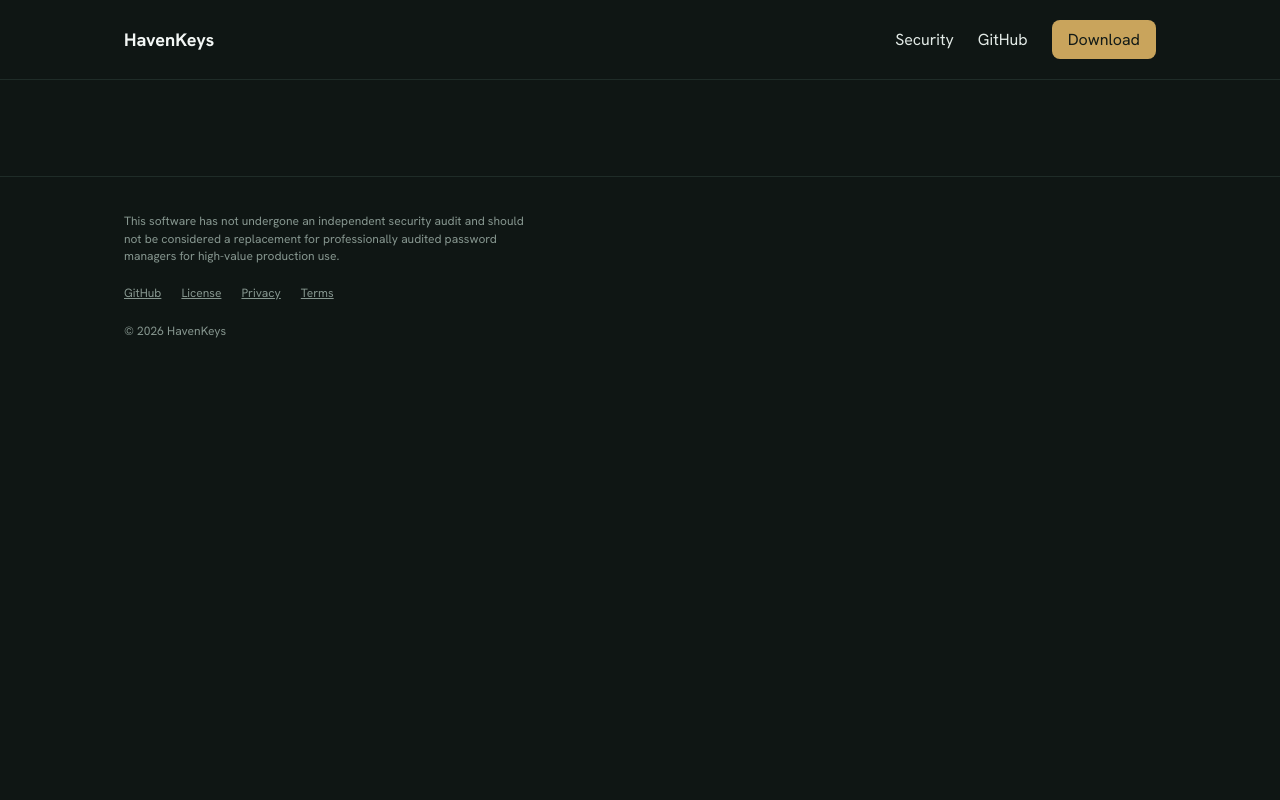
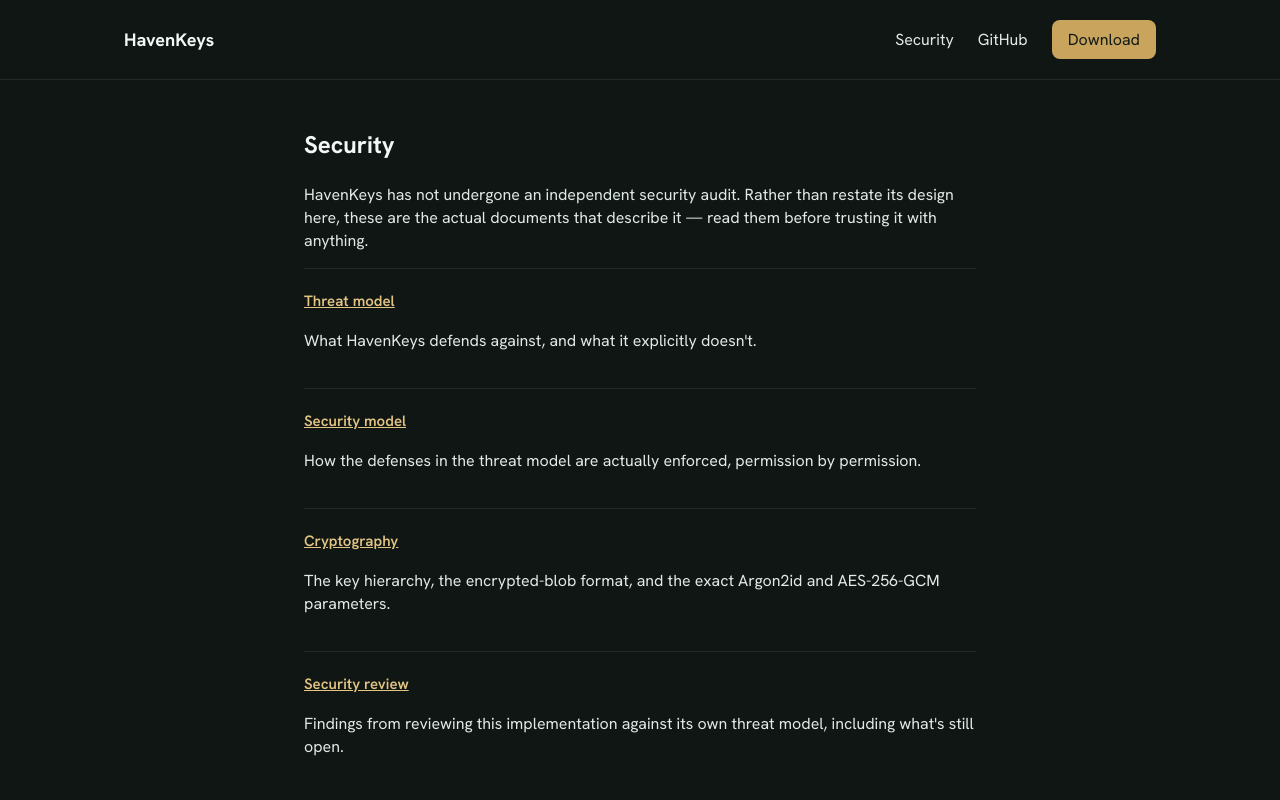
Before and after one commit to rochasamuel/havenkeys, a React (Vite) app in the folder apps/web/: page /security in a window 1280 px wide. Shown: the top 800 px of the page. Built offline with nearby package versions, Linux system fonts and the light colour scheme.

Commit message:
feat(web): add the security page

```diff
--- a/apps/web/src/App.tsx
+++ b/apps/web/src/App.tsx
@@ -3,6 +3,7 @@
 import { Footer } from "./components/Footer";
 import { Home } from "./pages/Home";
 import { Download } from "./pages/Download";
+import { Security } from "./pages/Security";
 
 export function App() {
   return (
@@ -12,6 +13,7 @@
         <Routes>
           <Route path="/" element={<Home />} />
           <Route path="/download" element={<Download />} />
+          <Route path="/security" element={<Security />} />
         </Routes>
       </main>
       <Footer />
--- /dev/null
+++ b/apps/web/src/pages/Security.tsx
@@ -0,0 +1,45 @@
+const DOCS = [
+  {
+    title: "Threat model",
+    href: "https://github.com/rochasamuel/havenkeys/blob/main/docs/threat-model.md",
+    body: "What HavenKeys defends against, and what it explicitly doesn't.",
+  },
+  {
+    title: "Security model",
+    href: "https://github.com/rochasamuel/havenkeys/blob/main/docs/security-model.md",
+    body: "How the defenses in the threat model are actually enforced, permission by permission.",
+  },
+  {
+    title: "Cryptography",
+    href: "https://github.com/rochasamuel/havenkeys/blob/main/docs/crypto.md",
+    body: "The key hierarchy, the encrypted-blob format, and the exact Argon2id and AES-256-GCM parameters.",
+  },
+  {
+    title: "Security review",
+    href: "https://github.com/rochasamuel/havenkeys/blob/main/docs/security-review.md",
+    body: "Findings from reviewing this implementation against its own threat model, including what's still open.",
+  },
+];
+
+export function Security() {
+  return (
+    <section className="docs-page">
+      <h1>Security</h1>
+      <p>
+        HavenKeys has not undergone an independent security audit. Rather than restate its design
+        here, these are the actual documents that describe it — read them before trusting it with
+        anything.
+      </p>
+      <ul className="docs-list">
+        {DOCS.map((doc) => (
+          <li key={doc.href}>
+            <a href={doc.href} target="_blank" rel="noreferrer">
+              {doc.title}
+            </a>
+            <p>{doc.body}</p>
+          </li>
+        ))}
+      </ul>
+    </section>
+  );
+}
```
